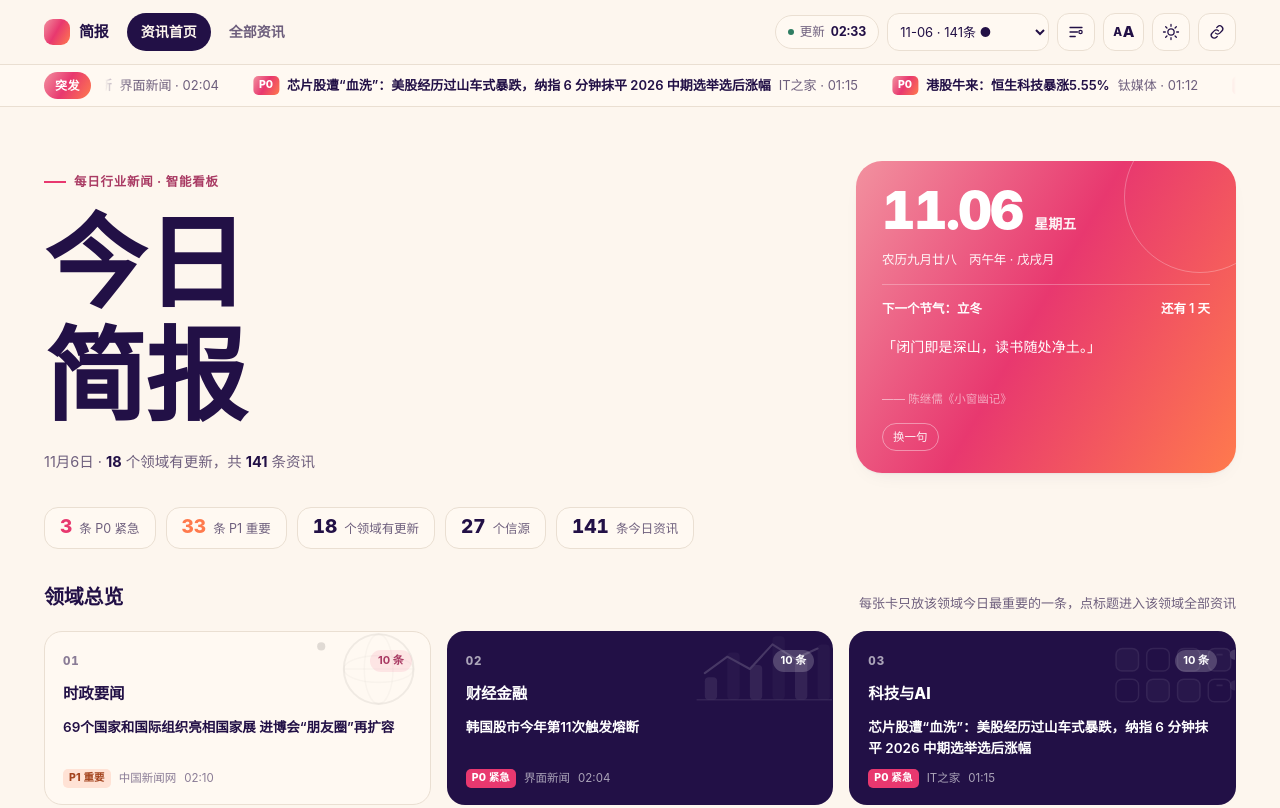
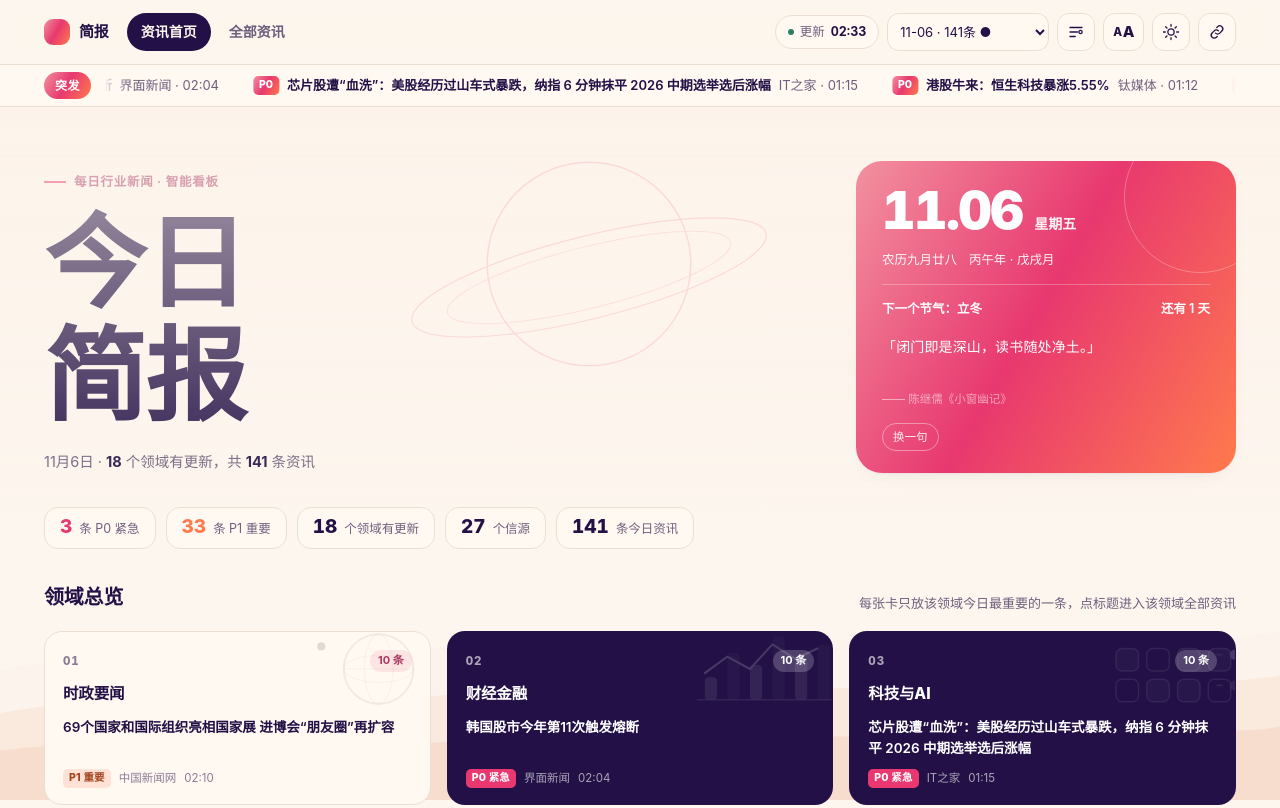
Before and after one commit to scorpiotin/daily-news-dashboard, a plain HTML site: page dist/index.html in a window 1280 px wide. Shown: the top 808 px of the page. Drawn offline with Linux system fonts and the light colour scheme.

Commit message:
feat: 背景改为暮色远山 + 土星光环风景层
- 新增 .bg-scene 固定背景层：顶部暮色天空渐变、右侧土星光环、底部三层远山
- 土星光环由一轮描边圆 + 两道倾斜椭圆组成，落在首屏标题与今日签卡片之间的留白
- 三层山脊用 fill 变量随主题切换，浅色下是暖赭单色阶，深色下是暗紫单色阶
- 透明度压到 0.14，卡片实色盖住，只在版心两侧与卡片间隙露出
- 移动端光环缩小下移、山脊压低，避免与标题交叉
- pointer-events:none，不拦截任何交互

```diff
--- a/dist/index.html
+++ b/dist/index.html
@@ -33,6 +33,10 @@
   --bx:50vw; --by:34vh;
   --glowc:rgba(232,56,111,.055);
   --ripple:rgba(232,56,111,.21);
+  /* 背景风景：天空、三层远山、土星光环 */
+  --sky1:rgba(253,242,234,.85);
+  --hill1:#FCF4EC; --hill2:#FAE9DD; --hill3:#F6DDCD;
+  --ringc:232,56,111; --ringop:.14;
 }
 html[data-theme="dark"]{
   --bg:#150A24; --surface:#22103A; --surface2:#2C1548;
@@ -45,6 +49,9 @@ html[data-theme="dark"]{
   --shadow:0 1px 2px rgba(0,0,0,.3),0 12px 32px -20px rgba(0,0,0,.7);
   --glowc:rgba(150,120,255,.10);
   --ripple:rgba(190,160,255,.28);
+  --sky1:rgba(60,30,92,.85);
+  --hill1:#1F1136; --hill2:#29174A; --hill3:#341D5A;
+  --ringc:255,140,180; --ringop:.16;
 }
 *{box-sizing:border-box}
 html{
@@ -78,6 +85,19 @@ h1,h2,h3,p,blockquote,figure{margin:0}
   to{transform:translate(-50%,-50%) scale(11);opacity:0}
 }
 
+/* 背景风景：整页固定，天空 + 土星光环 + 三层远山，透明度压得很低 */
+.bg-scene{position:fixed;inset:0;z-index:0;pointer-events:none;overflow:hidden}
+.bg-sky{
+  position:absolute;left:0;right:0;top:0;height:66vh;
+  background:linear-gradient(180deg,var(--sky1) 0%,transparent 100%);
+}
+.bg-ring{
+  position:absolute;left:50%;top:9vh;width:30vw;max-width:440px;min-width:230px;
+  margin-left:-19vw;color:rgb(var(--ringc));opacity:var(--ringop);display:block;
+}
+.bg-hills{
+  position:absolute;left:0;right:0;bottom:0;width:100%;height:32vh;min-height:190px;display:block;
+}
 /* 星尘粒子层：覆盖全屏但不接收事件，始终浮在内容之上 */
 #fxCanvas{position:fixed;left:0;top:0;pointer-events:none;z-index:2}
 ul,ol{margin:0;padding:0;list-style:none}
@@ -564,6 +584,8 @@ footer b{color:var(--ink)}
   .iconbtn svg{width:16px;height:16px}
   .fsbtn{padding:0 5px}
   .dateSel{width:80px;font-size:0.6875rem;padding:0 4px}
+  .bg-ring{width:48vw;min-width:170px;margin-left:-16vw;top:13vh}
+  .bg-hills{height:26vh;min-height:150px}
   /* 定制面板：主操作三个按钮平分一行，「恢复默认顺序」单独占一行 */
   .sheet-foot{gap:8px}
   .sheet-foot .spacer{display:none}
@@ -586,6 +608,19 @@ footer b{color:var(--ink)}
 </style>
 </head>
 <body>
+<div class="bg-scene" aria-hidden="true">
+  <div class="bg-sky"></div>
+  <svg class="bg-ring" viewBox="0 0 400 400">
+    <circle cx="200" cy="200" r="106" fill="none" stroke="currentColor" stroke-width="1.5"/>
+    <ellipse cx="200" cy="214" rx="190" ry="43" fill="none" stroke="currentColor" stroke-width="1.2" transform="rotate(-14 200 214)"/>
+    <ellipse cx="200" cy="214" rx="152" ry="32" fill="none" stroke="currentColor" stroke-width="1" opacity=".72" transform="rotate(-14 200 214)"/>
+  </svg>
+  <svg class="bg-hills" viewBox="0 0 1440 300" preserveAspectRatio="none">
+    <path d="M0,148 C170,110 320,152 485,122 C650,92 790,134 965,110 C1125,88 1305,128 1440,102 L1440,300 L0,300 Z" fill="var(--hill1)"/>
+    <path d="M0,198 C200,162 360,198 540,172 C720,146 880,184 1060,162 C1220,142 1340,174 1440,154 L1440,300 L0,300 Z" fill="var(--hill2)"/>
+    <path d="M0,242 C220,216 380,248 580,226 C780,204 940,240 1120,220 C1260,204 1370,228 1440,214 L1440,300 L0,300 Z" fill="var(--hill3)"/>
+  </svg>
+</div>
 <a class="skip" href="#main">跳到主要内容</a>
 
 <header class="topbar">
```
Also changed, not shown: index.html (+35 -0 lines).
